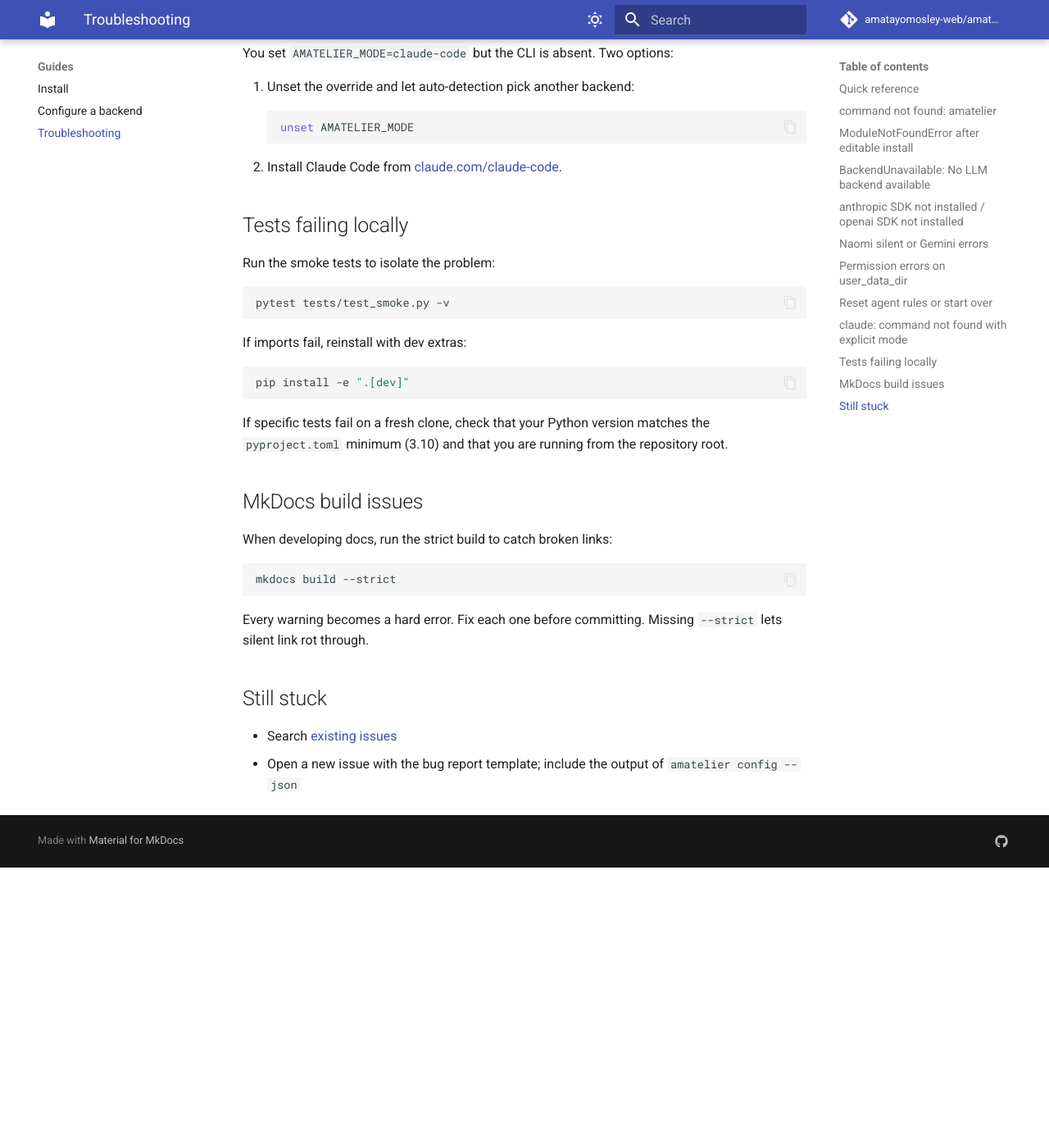
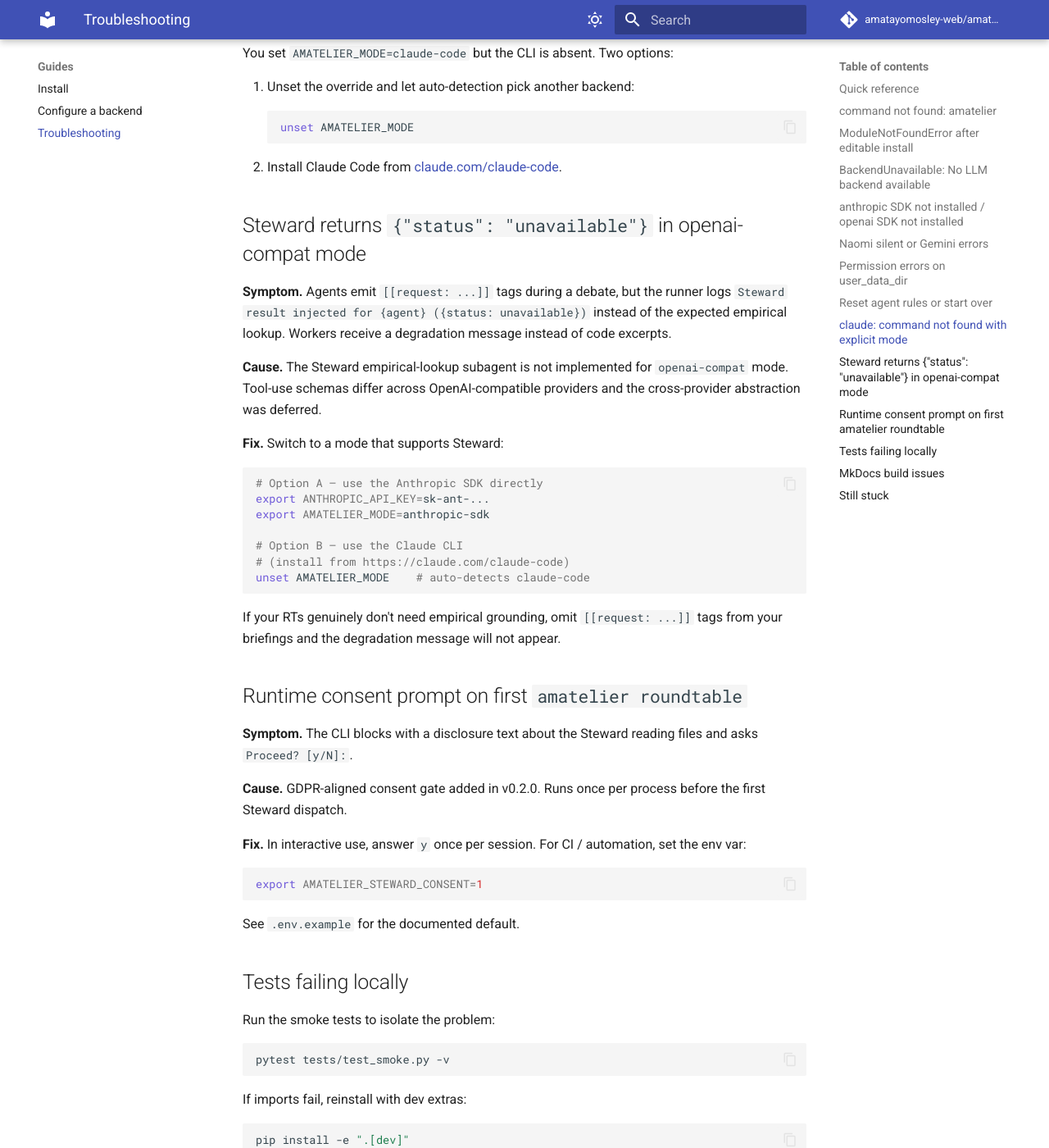
Before and after one commit to amatayomosley-web/amatelier, an MkDocs documentation site: the page built from docs/guides/troubleshooting.md, in a window 1280 px wide and 1400 px high, scrolled down 3873 px. Shown: the whole window at 82% size. Built offline with MkDocs 1.6.1 and Material for MkDocs 9.7.7, drawn with Linux system fonts in a browser that asks for light colours; comment, search, counter and statistics services are not loaded; before the commit the page ends 4931 px from its top, so only the background shows below that.

Commit message:
docs: apply Docs Accuracy RT findings (5 additive fixes)
Docs RT (digest b2c4660338ec) returned SHIP WITH DOCUMENTATION FIXES,
four-worker consensus (Elena/Marcus/Clare/Simon; Naomi's pending floor
request agreed on the core list). All five fixes are additive text,
zero code changes.

1. llm/SPEC.md:25 — qualified "full support for any OpenAI-compatible
   provider" with the Steward unavailability caveat. This was the
   load-bearing finding: machine-layer surface was promising something
   the code explicitly returns {"status": "unavailable"} for.

2. llms-full.txt — regenerated via scripts/regen_full.py so the
   28,701-token derived machine surface reflects the SPEC.md fix.
   Elena's procedural catch: llms-full.txt is a static committed
   artifact, not auto-generated at runtime; SPEC.md edits require an
   explicit regen + commit step.

3. docs/guides/configure-backend.md — added Steward-limitation caveat
   to the OpenAI mode section. Users reading the backend guide learn
   before they select openai-compat that Steward won't work there.

4. docs/guides/troubleshooting.md — two new entries:
   - Steward returns unavailable in openai-compat (cause + two fixes)
   - Runtime consent prompt on first roundtable (set
     AMATELIER_STEWARD_CONSENT=1 for CI)

5. docs/guides/install.md — added Environment variables table.
   Previously AMATELIER_MODE and AMATELIER_STEWARD_CONSENT weren't
   documented in install.md at all. Now all 7 relevant env vars are
   in one place with purpose + example.

Not addressed (deferred / not blockers):
- README roster specifying "(preview)" for gemini-3-flash-preview —
  minor polish; README doesn't currently name the model version so
  this is "add specificity" not "fix drift"
- CHANGELOG security-feature coverage — verified already present in
  Unreleased section (consent gate, denylist, truncation, .env.example
  typo all documented)
- refresh-seeds CLI doc — verified already documented in cli.md
  (Naomi's pending concern resolved favorably)

Co-Authored-By: Claude Opus 4.6 <noreply@anthropic.com>

````diff
--- a/docs/guides/troubleshooting.md
+++ b/docs/guides/troubleshooting.md
@@ -141,6 +141,50 @@ You set `AMATELIER_MODE=claude-code` but the CLI is absent. Two options:
    ```
 2. Install Claude Code from [claude.com/claude-code](https://claude.com/claude-code).
 
+## Steward returns `{"status": "unavailable"}` in openai-compat mode
+
+**Symptom.** Agents emit `[[request: ...]]` tags during a debate, but the
+runner logs `Steward result injected for {agent} ({status: unavailable})`
+instead of the expected empirical lookup. Workers receive a degradation
+message instead of code excerpts.
+
+**Cause.** The Steward empirical-lookup subagent is not implemented for
+`openai-compat` mode. Tool-use schemas differ across OpenAI-compatible
+providers and the cross-provider abstraction was deferred.
+
+**Fix.** Switch to a mode that supports Steward:
+
+```bash
+# Option A — use the Anthropic SDK directly
+export ANTHROPIC_API_KEY=sk-ant-...
+export AMATELIER_MODE=anthropic-sdk
+
+# Option B — use the Claude CLI
+# (install from https://claude.com/claude-code)
+unset AMATELIER_MODE    # auto-detects claude-code
+```
+
+If your RTs genuinely don't need empirical grounding, omit
+`[[request: ...]]` tags from your briefings and the degradation message
+will not appear.
+
+## Runtime consent prompt on first `amatelier roundtable`
+
+**Symptom.** The CLI blocks with a disclosure text about the Steward
+reading files and asks `Proceed? [y/N]:`.
+
+**Cause.** GDPR-aligned consent gate added in v0.2.0. Runs once per
+process before the first Steward dispatch.
+
+**Fix.** In interactive use, answer `y` once per session. For CI /
+automation, set the env var:
+
+```bash
+export AMATELIER_STEWARD_CONSENT=1
+```
+
+See `.env.example` for the documented default.
+
 ## Tests failing locally
 
 Run the smoke tests to isolate the problem:
--- a/llms-full.txt
+++ b/llms-full.txt
@@ -26,7 +26,7 @@ entry_module: amatelier.cli:main
 
 ## Purpose
 
-A self-evolving multi-model AI team. Ten persona agents debate topics in a SQLite-backed chat, earn sparks on a 0-3-10 scoring rubric, buy skills from a store, and evolve persona seeds through therapist-led debriefs. Cross-model by design — Claude Sonnet, Claude Haiku, and Gemini Flash by default, with full support for any OpenAI-compatible provider. Ships as a single pip-installable package that runs inside Claude Code or standalone against an API.
+A self-evolving multi-model AI team. Ten persona agents debate topics in a SQLite-backed chat, earn sparks on a 0-3-10 scoring rubric, buy skills from a store, and evolve persona seeds through therapist-led debriefs. Cross-model by design — Claude Sonnet, Claude Haiku, and Gemini Flash by default, with full support for any OpenAI-compatible provider (except the Steward empirical-lookup subagent, which is unavailable in `openai-compat` mode — use `claude-code` or `anthropic-sdk` if you need Steward). Ships as a single pip-installable package that runs inside Claude Code or standalone against an API.
 
 ## Modes
 
````
Also changed, not shown: CHANGELOG.md (+16 -0 lines), docs/guides/configure-backend.md (+2 -0 lines), docs/guides/install.md (+14 -0 lines), llm/SPEC.md (+1 -1 lines).
